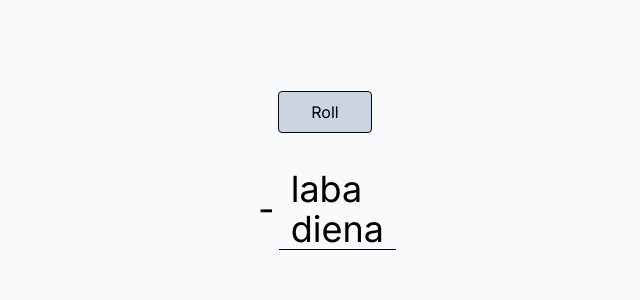
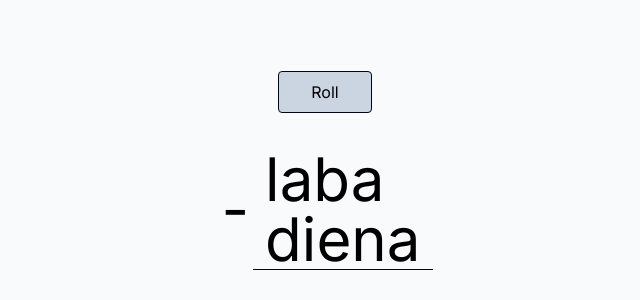
Before and after one commit to millicius/matematika, a Next.js app: page / in a window 1280 px wide. Shown: the part 230-530 px from the top of the page, without its empty margins (315-955 px from the left). Built offline with nearby package versions, Linux system fonts and the light colour scheme.

Commit message:
font size update

```diff
--- a/app/page.js
+++ b/app/page.js
@@ -20,7 +20,7 @@ const handleClick = () => {
   return (
     <main className="flex min-h-screen flex-col items-center justify-center bg-slate-50">
       <button className="border border-slate-950 bg-slate-300 px-8 py-2 mb-9 rounded" onClick={handleClick}>Roll</button>
-      <div className="flex text-4xl">
+      <div className="flex text-6xl">
         <div className="flex items-center content-center px-1 text-black"><p>-</p></div>
         <div className="px-2 border-b border-slate-950">
           <div className="px-1">{skaicius2}</div>
```
